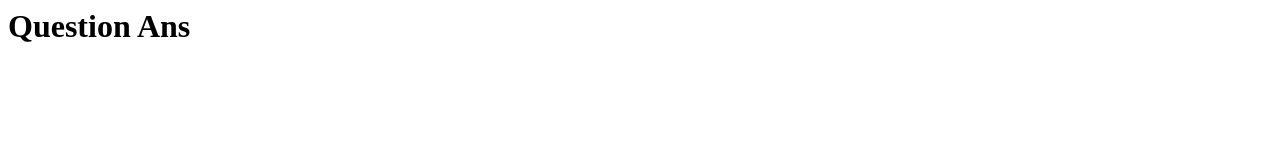
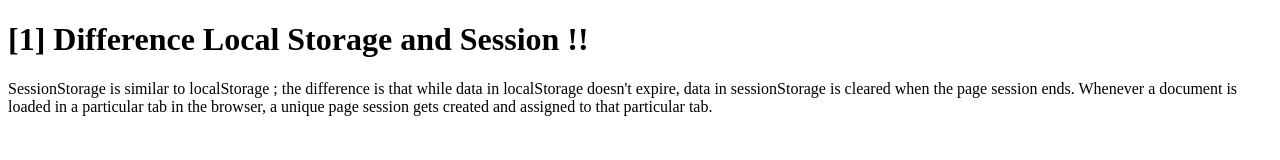
Before and after one commit to Mehedi62544Hasan/Assignment-7, a plain HTML site: page blog.html in a window 1280 px wide. Drawn offline with Linux system fonts and the light colour scheme.

Commit message:
fifth commit

```diff
--- a/blog.html
+++ b/blog.html
@@ -1 +1,13 @@
-<h1>Question Ans</h1>
+<!DOCTYPE html>
+<html lang="en">
+<head>
+    <meta charset="UTF-8">
+    <meta http-equiv="X-UA-Compatible" content="IE=edge">
+    <meta name="viewport" content="width=device-width, initial-scale=1.0">
+    <title>Question Ans</title>
+</head>
+<body>
+    <h1>[1] Difference Local Storage and Session !!</h1>
+    <p>SessionStorage is similar to localStorage ; the difference is that while data in localStorage doesn't expire, data in sessionStorage is cleared when the page session ends. Whenever a document is loaded in a particular tab in the browser, a unique page session gets created and assigned to that particular tab.</p>
+</body>
+</html>
```
